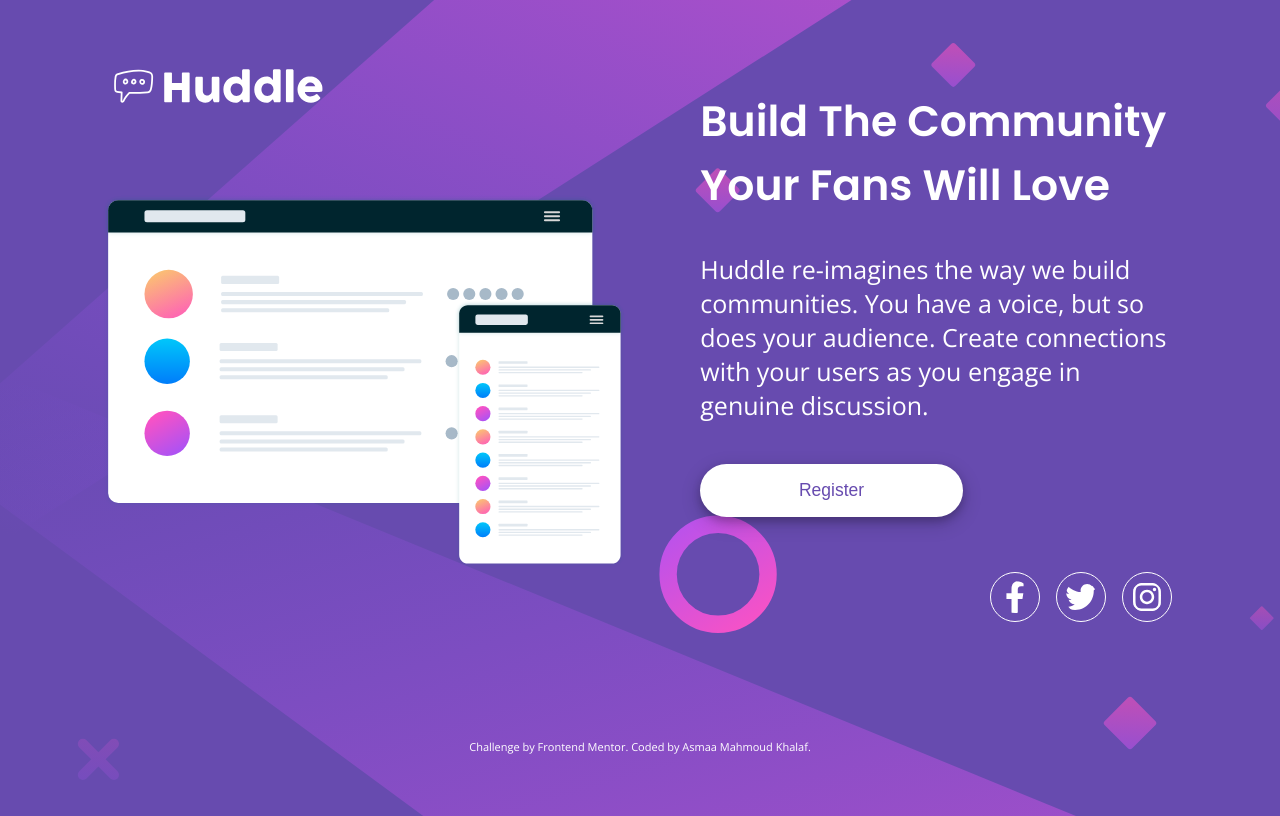
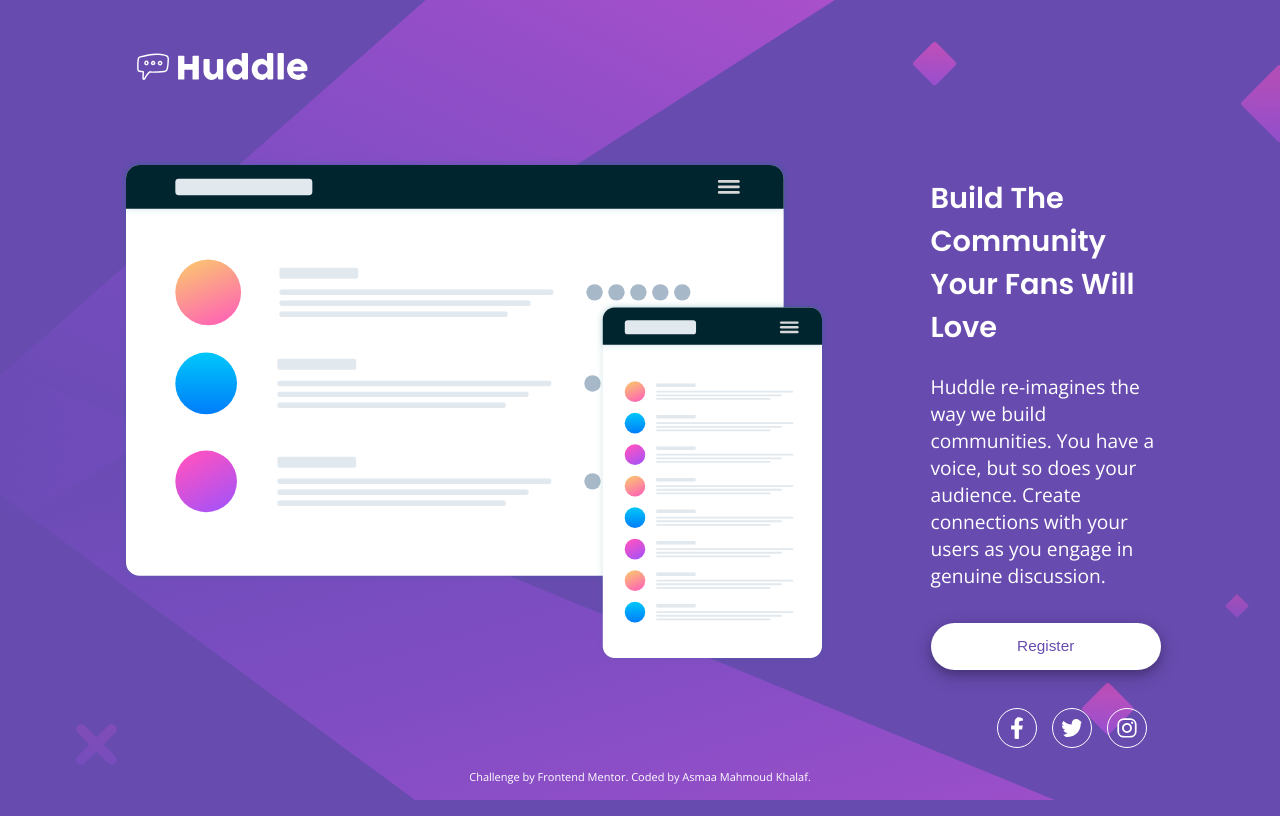
Before and after one commit to AsmaaMK/huddle-landing-page, a plain HTML site: page index.html in a window 1280 px wide. Drawn offline with nearby package versions, Linux system fonts and the light colour scheme.

Commit message:
Fix responsive layouts

```diff
--- a/index.html
+++ b/index.html
@@ -20,18 +20,21 @@
   <div class="main-container">
     <header>
       <img class="logo" src="images/logo.svg" alt="logo">
-      <img class="mockups" src="images/illustration-mockups.svg" alt="illustration mockups">
     </header>
 
-    <section>
+    <section class="flex-container">
+      <img class="mockups" src="images/illustration-mockups.svg" alt="illustration mockups">
+      <div class="flex-div">
         <h1>Build The Community Your Fans Will Love</h1>
         <p>
           Huddle re-imagines the way we build communities. You have a voice, but so does your audience.
           Create connections with your users as you engage in genuine discussion.
         </p>
         <button>Register</button>
-
+      </div>
+    </section>
     <!-- svg icons -->
+    <footer>
       <div class="icons">
         <a href="https://www.facebook.com/" target="_blank">
           <svg id="facebook-id" viewBox="0 0 320 512">
@@ -55,16 +58,13 @@
           </svg>
         </a>
       </div>
-    </section>
-  </div>
 
-  <footer>
       <p class="attribution">
         Challenge by <a href="https://www.frontendmentor.io?ref=challenge" target="_blank">Frontend Mentor</a>.
         Coded by <a href="https://github.com/AsmaaMK" target="_blank">Asmaa Mahmoud Khalaf</a>.
       </p>
     </footer>
-
+  </div>
 </body>
 
 </html>
--- a/style.css
+++ b/style.css
@@ -10,6 +10,10 @@
     color: white;
 }
 
+body {
+    margin: 0;
+}
+
 html body {
     background-color: var(--Violet);
     background-image: url(images/bg-mobile.svg);
@@ -17,36 +21,28 @@ html body {
     background-repeat: no-repeat;
 }
 
-.main-container {
+/* header style */
+header {
+    margin: 10%;
+}
+
+.logo {
+    width: 50%;
+}
+
+/* section style */
+.flex-container {
+    margin: auto;
     display: flex;
     flex-direction: column;
     align-items: center;
-    width: 100%;
-}
-
-.main-container>* {
     width: 80%;
 }
 
-/* header style */
-
-header {
-    margin: 2em 0;
-}
-
 .mockups {
-    margin: 3rem 0 0 0;
-}
-
-.logo {
-    width: 9rem;
-}
-
-.mockups {
+    margin: 2rem 0;
     width: 100%;
 }
-
-/* section style */
 
 h1 {
     font-family: var(--heading-font);
@@ -61,6 +57,7 @@ section, footer {
 }
 
 button {
+    cursor: pointer;
     width: 15em;
     height: 3em;
     border-radius: 50px;
@@ -70,6 +67,7 @@ button {
     color: var(--Violet);
     margin-top: 1em;
     box-shadow: 0 4px 8px 0 rgba(0, 0, 0, 0.2), 0 6px 20px 0 rgba(0, 0, 0, 0.19);
+    transition: color 0.3s ease, background-color 0.3s ease;
 }
 
 button:hover, button:focus {
@@ -91,6 +89,7 @@ svg {
     border-radius: 50px;
     padding: 8px;
     margin: 5px;
+    transition: border-color 0.3s ease, fill 0.3s ease;
 }
 
 svg:hover, svg:focus {
@@ -119,9 +118,19 @@ a {
 }
 
 @media only screen and (min-width: 800px) {
+    :root {
+        font-size: 200%;
+    }
+
+    button {
+        font-size: 80%;
+    }
+}
+
+@media only screen and (min-width: 1000px) {
 
     :root {
-        font-size: 25px;
+        font-size: 120%;
     }
 
     html body {
@@ -130,40 +139,51 @@ a {
         height: 100vh;
     }
 
+    /* header */
+    .logo {
+        width: 18%;
+    }
+
+    header {
+        margin: 3% 10% 2%;
+    }
+
+    /* main container */
+    body {
+        display: flex;
+        height: 100vh;
+        align-items: center;
+    }
+
     .main-container {
-        flex-direction: row;
-        width: 85%;
-        height: 90%;
+        max-width: 1700px;
+        width: 100vw;
         margin: auto;
     }
 
-    header {
-        align-self: flex-start;
-    }
-
-    h1 {
-        font-size: 1.7rem;
+    .flex-container {
+        flex-direction: row;
+        align-items: center;
+        justify-content: center;
     }
 
     section {
-        padding-left: 3em;
         text-align: unset;
-        height: auto;
-        align-self: center;
     }
 
+    .mockups {
+        flex: 3;
+        padding-right: 10%;
+    }
+
+    .flex-div {
+        flex: 2;
+    }
+
+    /* footer */
     .icons {
         text-align: right;
-        margin-top: 2em;
-    }
-
-    svg {
-        width: 2rem;
-        height: 2rem;
-    }
-
-    button {
-        font-size: .7rem;
+        margin: 0 10% ;
     }
 
 }
```
Lines whose indentation alone changed are shown as unchanged.
